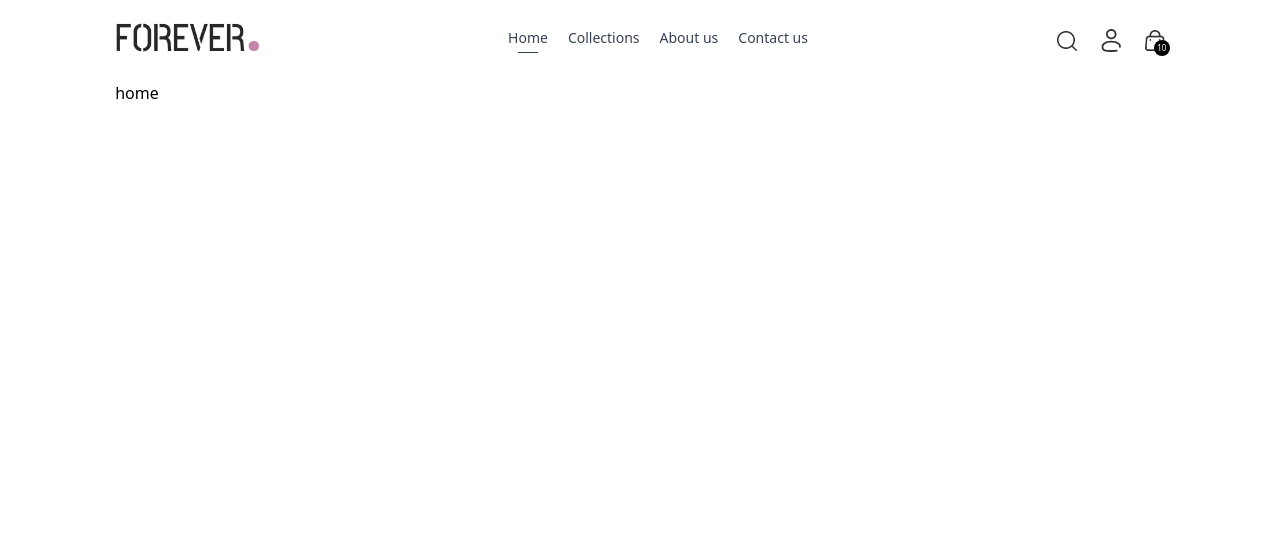
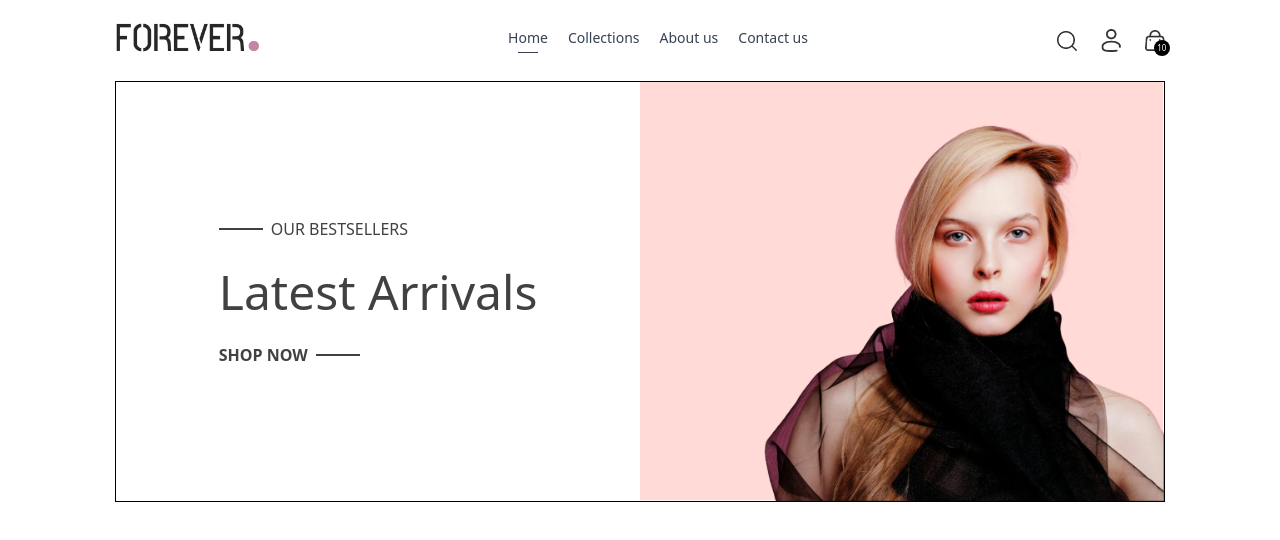
Before and after one commit to saikishore0319/techify, a React (Vite) app in the folder frontend/: page / in a window 1280 px wide. Shown: the top 540 px of the page. Built offline with nearby package versions, Linux system fonts and the light colour scheme.

Commit message:
added hero section

```diff
--- /dev/null
+++ b/frontend/src/components/Hero.jsx
@@ -0,0 +1,26 @@
+import React from 'react'
+import {assets} from '../assets/assets'
+const Hero = () => {
+  return (
+    <div className='flex flex-col sm:flex-row border border-grey-400'>
+        {/* Hero left side */}
+        <div className='w-full sm:w-1/2 flex items-center justify-center py-10 sm:py-0'>
+          <div className='text-[#414141]'>
+            <div className='flex items-center gap-2 '>
+                <p className='w-8 md:w-11 h-[2px] bg-[#414141]'></p>
+                <p className='font-medium text-sm md:text-base'>OUR BESTSELLERS</p>
+            </div>
+            <h1 className='text-3xl sm:py-3 lg:text-5xl leading-relaxed '>Latest Arrivals</h1>
+            <div className='flex items-center gap-2 '>
+                <p className='font-semibold text-sm md:text-base '>SHOP NOW</p>
+                <p className='w-8 md:w-11 h-[2px] bg-[#414141]'></p>
+            </div>
+          </div>
+        </div>
+        {/* hero right side */}
+        <img className='w-full sm:w-1/2 ' src={assets.hero_img} alt="" />
+    </div>
+  )
+}
+
+export default Hero
--- a/frontend/src/pages/Home.jsx
+++ b/frontend/src/pages/Home.jsx
@@ -1,8 +1,11 @@
 import React from 'react'
+import Hero from '../components/Hero'
 
 const Home = () => {
   return (
-    <div>home</div>
+    <div>
+      <Hero/>
+    </div>
   )
 }
 
```
